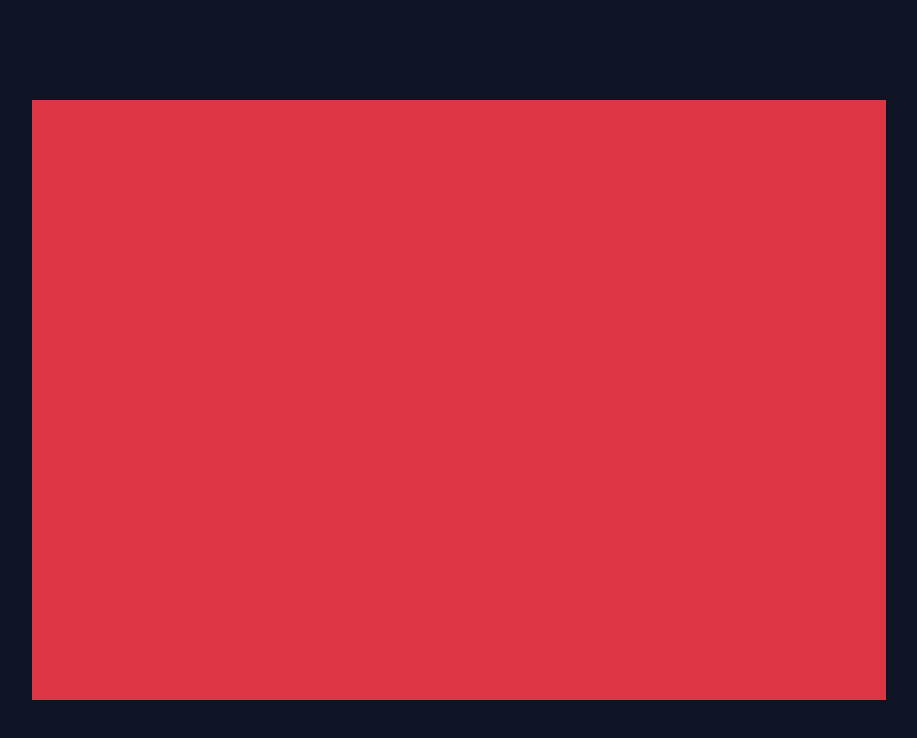
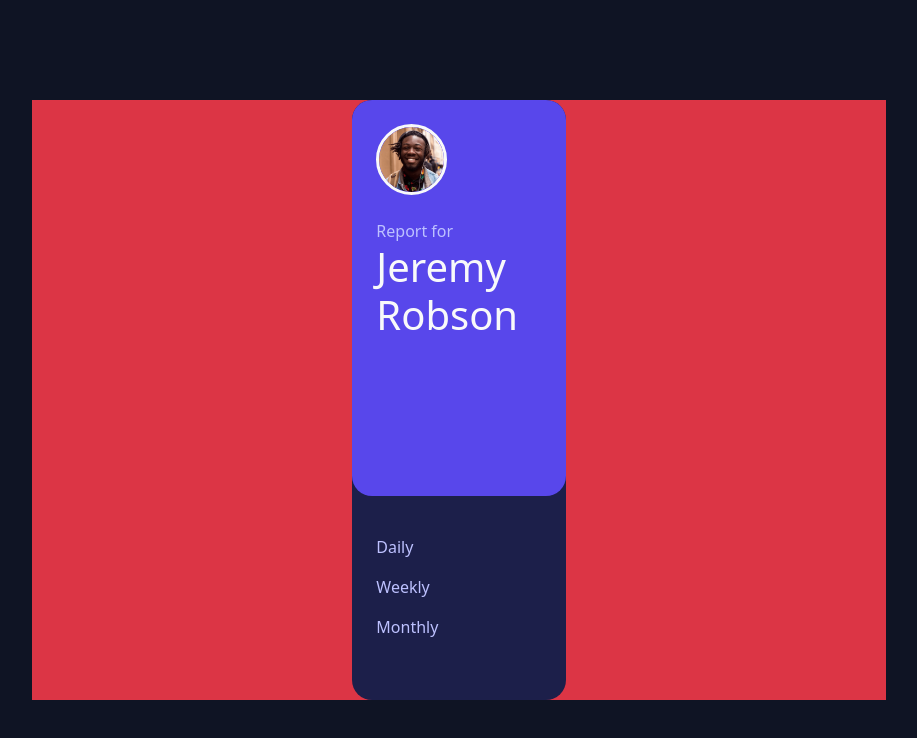
Before and after one commit to Jstaveau/time_tracker_react, a React (Create React App) app: page / in a window 1280 px wide. Shown: the top 738 px of the page, without its empty margins (181-1098 px from the left). Built offline with nearby package versions, Linux system fonts and the light colour scheme.

Commit message:
utilisateur design ok

```diff
--- a/src/Components/Global/Global.js
+++ b/src/Components/Global/Global.js
@@ -1,9 +1,10 @@
 import './Global.css'
+import Utilisateur from '../Utilisateur/Utilisateur'
 
 export default function Global() {
     return (
         <section className="d-flex justify-content-center align-items-center col-8 m-auto bg-danger h-75">
-
+            <Utilisateur />
         </section>
     )
 }
--- /dev/null
+++ b/src/Components/Utilisateur/Utilisateur.css
@@ -0,0 +1,32 @@
+.bg-bleu-fonce{
+    background-color: hsl(235, 46%, 20%);
+}
+
+.bg-bleu-clair{
+    background-color: hsl(246, 80%, 60%);
+}
+
+.arrondi{
+    border-radius: 20px;
+}
+
+.heith-66{
+    height: 66%;
+}
+
+.height-33{
+    height: 33%;
+}
+
+.text-desat{
+    color: hsl(236, 100%, 87%);
+}
+
+.curseur-pointeur{
+    cursor: pointer;
+}
+
+.boutons:hover, .boutonsClick{
+    color: white;
+    font-weight: 400;
+}
--- /dev/null
+++ b/src/Components/Utilisateur/Utilisateur.js
@@ -0,0 +1,28 @@
+import './Utilisateur.css'
+import imgJeremy from '../../images/image-jeremy.png'
+
+export default function Utilisateur() {
+
+    const changeActive = (e) => {
+        let boutons = Array.from(e.parentElement.children)
+        boutons.forEach(e => {
+            e.classList.remove('boutonsClick')
+        });
+        e.classList.add('boutonsClick')
+    }
+
+    return (
+        <div className='bg-bleu-fonce arrondi col-3 h-100 mx-1'>
+            <div className="bg-bleu-clair arrondi w-100 heith-66">
+                <img src={imgJeremy} alt="pp de Jeremy" className='col-4 m-4 rounded-circle border border-light border-3'/>
+                <p className='ms-4 text-desat mb-0'>Report for</p>
+                <h2 className='ms-4 text-light fs-1 fw-light mt-0'>Jeremy <br /> Robson</h2>
+            </div>
+            <div onClick={(e) => changeActive(e.target)} className='height-33 d-flex flex-column justify-content-center w-100'>
+                <p className='boutons curseur-pointeur ms-4 text-desat'>Daily</p>
+                <p className='boutons curseur-pointeur ms-4 text-desat'>Weekly</p>
+                <p className='boutons curseur-pointeur ms-4 text-desat'>Monthly</p>
+            </div>
+        </div>
+    )
+}
```
Also changed, not shown: src/Components/Utilisateur.js (deleted).
